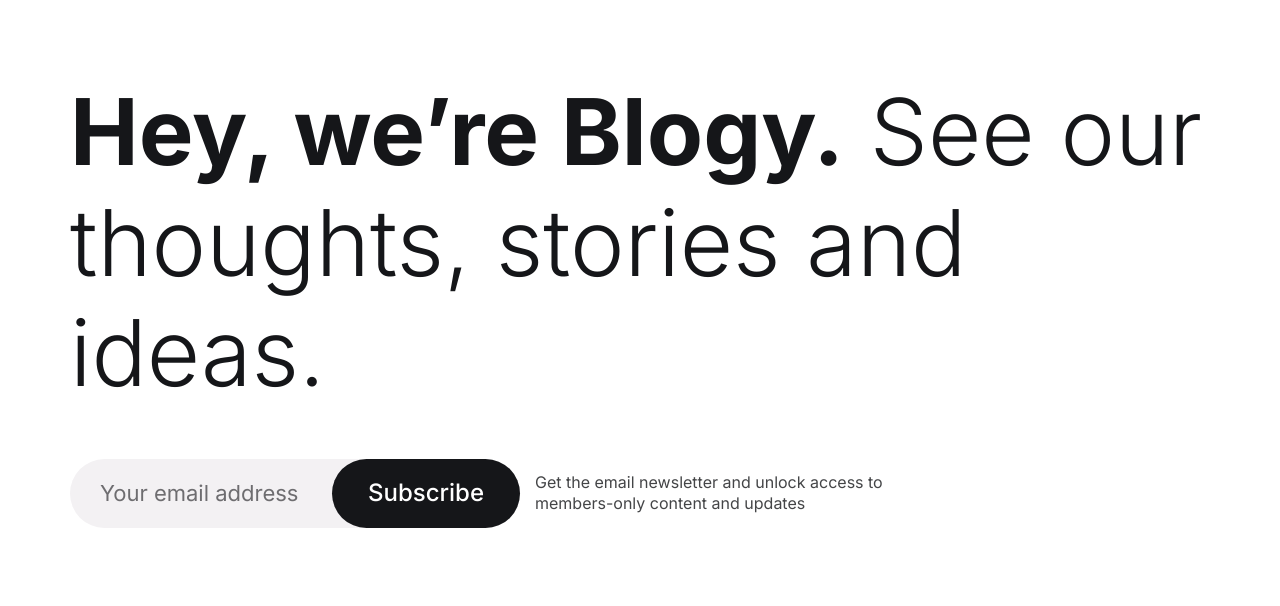
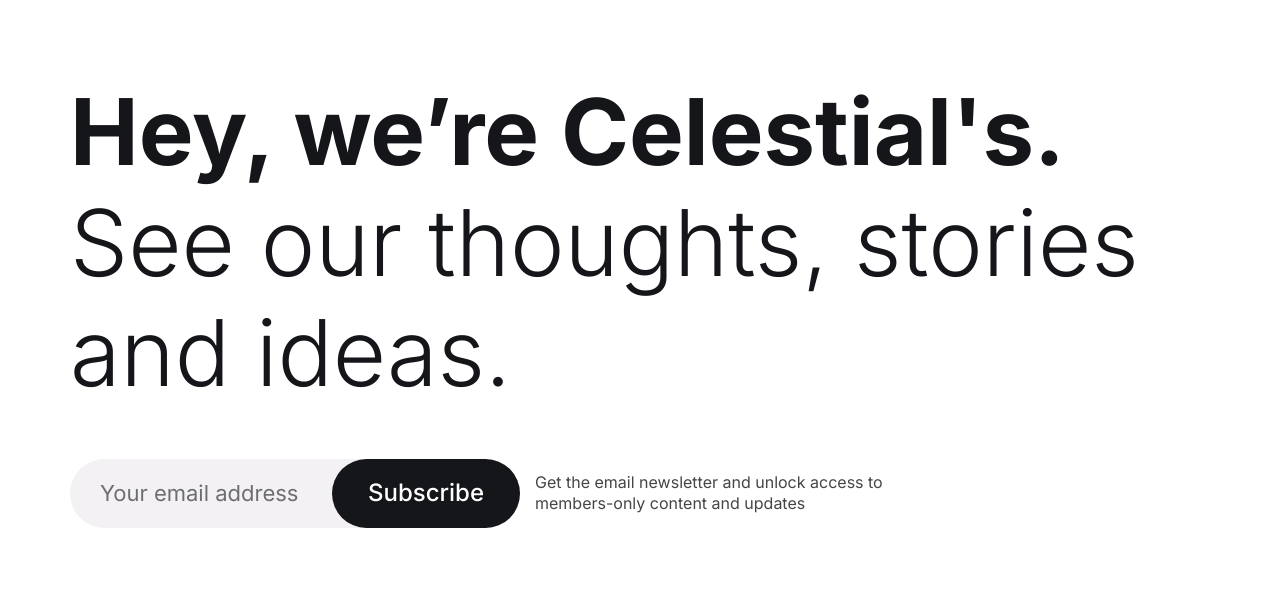
Before and after one commit to BittyamPaul/blogwebsite, a plain HTML site: page index.html in a window 1280 px wide. Shown: the part 96-702 px from the top of the page. Drawn offline with nearby package versions, Linux system fonts and the light colour scheme.

Commit message:
Update index.html

```diff
--- a/index.html
+++ b/index.html
@@ -124,7 +124,7 @@
         <div class="container">
 
           <h1 class="h1 hero-title">
-            <strong class="strong">Hey, we’re Blogy.</strong> See our thoughts, stories and ideas.
+            <strong class="strong">Hey, we’re Celestial's.</strong> See our thoughts, stories and ideas.
           </h1>
 
           <div class="wrapper">
```
